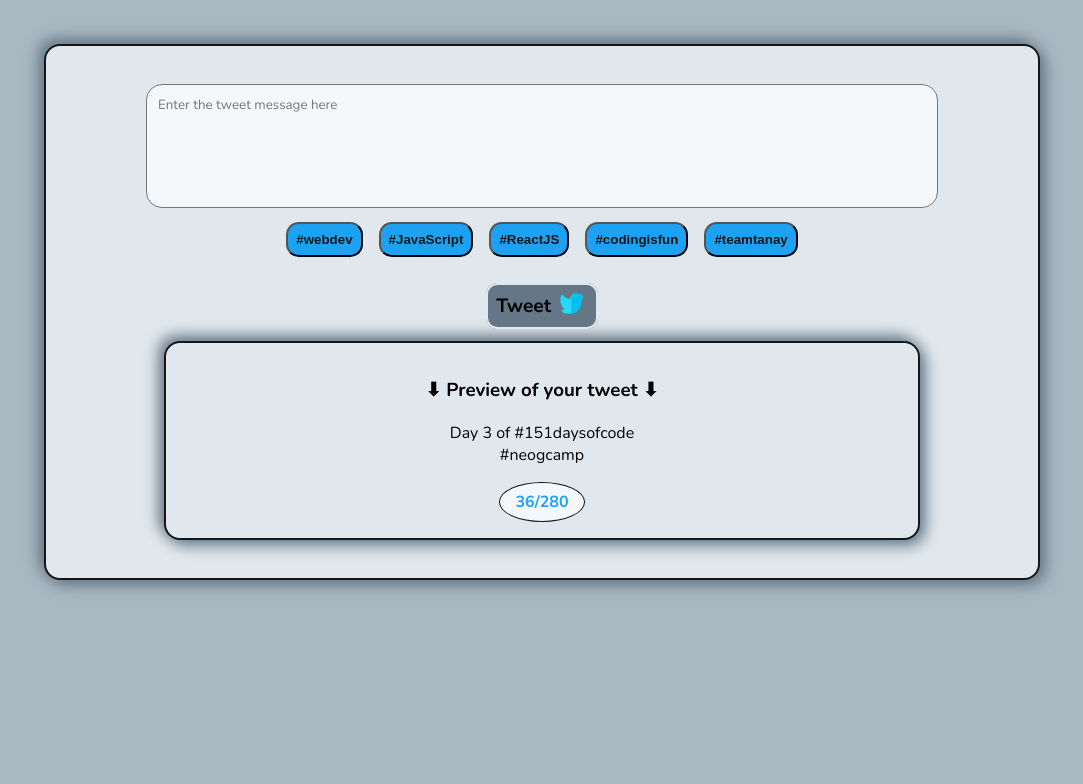
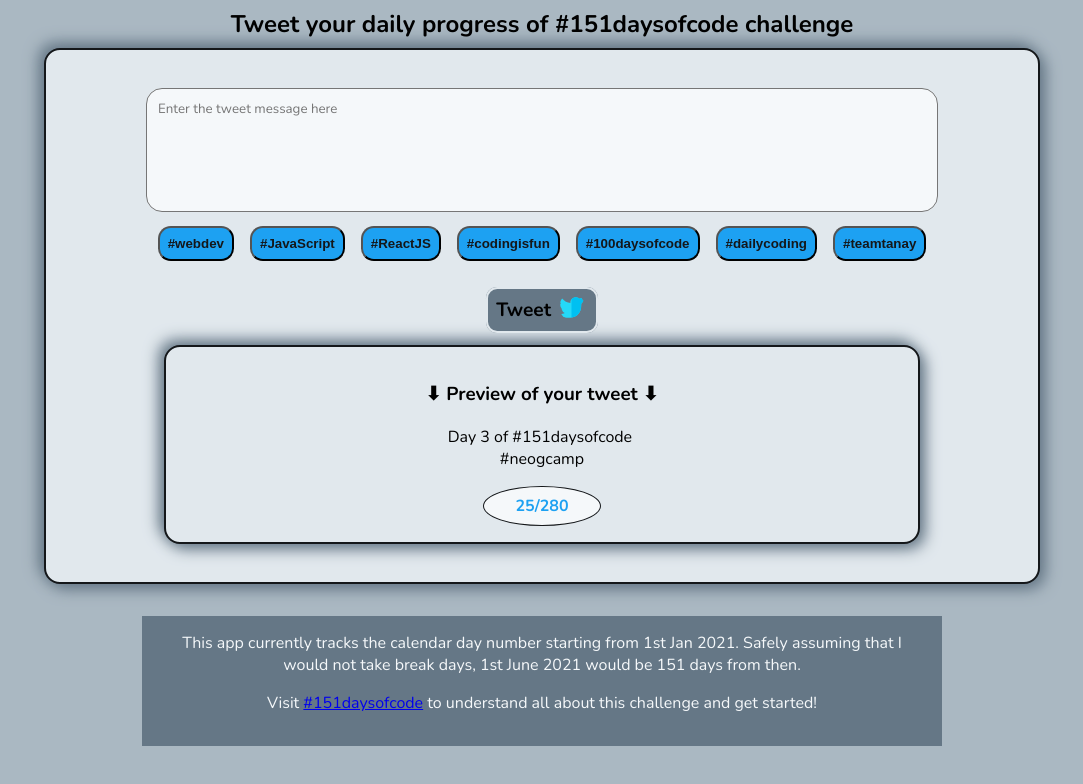
Before and after one commit to supminn/neog-151daysofcode, a React (Create React App) app: page / in a window 1280 px wide. Shown: the top 784 px of the page, without its empty margins (98-1181 px from the left). Built offline with nearby package versions, Linux system fonts and the light colour scheme.

Commit message:
fix: added para to tags

```diff
--- a/public/index.html
+++ b/public/index.html
@@ -39,5 +39,9 @@
       To begin the development, run `npm start` or `yarn start`.
       To create a production bundle, use `npm run build` or `yarn build`.
     -->
+    <footer>
+      <p>This app currently tracks the calendar day number starting from 1st Jan 2021. Safely assuming that I would not take break days, 1st June 2021 would be 151 days from then.</p>
+      <p>Visit <a href="https://151daysofcode.netlify.app/" target="_blank" rel="noreferrer">#151daysofcode</a> to understand all about this challenge and get started!</p>
+    </footer>
   </body>
 </html>
--- a/src/App.css
+++ b/src/App.css
@@ -10,11 +10,20 @@
   --warn: #d32406;
 }
 
-.App {
+body {
   text-align: center;
   font-family: 'Nunito', sans-serif;
   background-color: var(--lightGrey);
-  height: 100vh;
+  height: 100%;
+}
+
+h2{
+  margin-block-start: 0.5rem;
+  margin-block-end: 0.5rem;
+}
+
+p{
+  margin-block-start: 0;
 }
 
 .data-section{
@@ -99,14 +108,13 @@ img{
 
 .txt-output{
   font-family: inherit;
-  width: 100;
-  word-wrap: break-word;
   overflow: auto;
+  margin-block-end: 0;
 }
 
 .limit-tweet{
   margin: auto;
-  max-width: 10%;
+  max-width: 8vw;
   padding: 0.5rem 0.4rem;
   border-radius: 50%;
   border: 1px solid var(--black);
@@ -114,7 +122,11 @@ img{
   background-color: var(--lightestGrey);
 }
 
-
+.btn-section{
+  /* border: 1px solid black; */
+  max-width: 85%;
+  margin: auto;
+}
 .txt-output::-webkit-scrollbar {
   height: 0.5rem;
 }
@@ -136,3 +148,17 @@ img{
   background: rgba(101, 119, 134, 0.7);
   cursor: grab;
 }
+
+footer{
+  max-width: 60%;
+  margin: 2rem auto;
+  padding: 1rem;
+  background-color: var(--darkGrey);
+  color: var(--lightestGrey);
+}
+
+@media only screen and (max-width:600px){
+  .limit-tweet{
+    max-width: 15vw;
+  }
+}
--- a/src/App.js
+++ b/src/App.js
@@ -5,12 +5,28 @@ import './App.css';
 let startDate = new Date("01/01/2021");
 let todayDate = new Date();
 let diffInDays = Math.ceil((todayDate.getTime() - startDate.getTime()) / (1000 * 3600 * 24));
-let maxTweetLen = 280;
+//Calculating maxDate
+// var dd = todayDate.getDate();
+// var mm = todayDate.getMonth()+1;
+//  if(dd<10){
+//         dd='0'+dd
+//     }
+//     if(mm<10){
+//         mm='0'+mm
+//     }
+// let maxDate = todayDate.getFullYear()+'-'+mm+'-'+dd;
+
 function App() {
-  const [tweetMessage, tweetMsgHandler] = useState(`Day ${diffInDays} of #151daysofcode`);
+  const [tweetMessage, tweetMsgHandler] = useState(`Day ${diffInDays} of #151daysofcode \n`);
   const [tweetTag, tweetTagHandler] = useState('\n#neogcamp');
-  const [tweetSize, tweetSizeHandler] = useState(36);
+  const [tweetSize, tweetSizeHandler] = useState(25);
 
+  // const startDateHandler = (event) =>{
+  //   console.log(event.target.value);
+  //   startDate = new Date(event.target.value);
+  //   diffInDays = Math.ceil((todayDate.getTime() - startDate.getTime()) / (1000 * 3600 * 24));
+  //   tweetMsgHandler(`Day ${diffInDays} of #151daysofcode`);
+  // }
 
   const msgHandler = (event) => {
     let msgTweet = `Day ${diffInDays} of #151daysofcode \n`;
@@ -21,7 +37,6 @@ function App() {
   }
 
   const tagHandler = (event) => {
-    // let msgTweet = tweetMessage;
     let msgTag = tweetTag;
     if(!msgTag.includes(event.target.innerText)){
       msgTag += ` ${event.target.innerText}`;
@@ -38,23 +53,30 @@ function App() {
 
   return (
     <div className="App">
-      <br/><br/>
+      <h2>Tweet your daily progress of #151daysofcode challenge</h2>
       <div className="data-section">
-        <br/>
-      <textarea className="txt-tweet" maxLength={maxTweetLen} placeholder="Enter the tweet message here" onChange={msgHandler}></textarea>
+        {/* <div>
+      Start date: <input type='date' value="2021-01-01" onChange={startDateHandler} min="2021-01-01" max={maxDate}></input>
+      </div> */}
       <br/>
+      <textarea className="txt-tweet" placeholder="Enter the tweet message here" onChange={msgHandler}></textarea>
+      <br/>
+      <div className='btn-section'>
       <button className="btn-tag" type="button" onClick={tagHandler}>#webdev</button>
       <button className="btn-tag" type="button" onClick={tagHandler}>#JavaScript</button>
       <button className="btn-tag" type="button" onClick={tagHandler}>#ReactJS</button>
       <button className="btn-tag" type="button" onClick={tagHandler}>#codingisfun</button>
+      <button className="btn-tag" type="button" onClick={tagHandler}>#100daysofcode</button>
+      <button className="btn-tag" type="button" onClick={tagHandler}>#dailycoding</button>
       <button className="btn-tag" type="button" onClick={tagHandler}>#teamtanay</button>
-      <br/><br/>
+      </div>
+      <br/>
       <span className="btn-tweet" onClick={tweetHandler}>Tweet <img src="twitter.svg" alt="Tweet"/></span>
       <br/><br/>
       <div className="data-section">
       <h3>⬇ Preview of your tweet ⬇</h3>
-      <pre className="txt-output">{tweetMessage}
-      {tweetTag}</pre>
+      <pre className="txt-output">{tweetMessage}</pre>
+      <p>{tweetTag}</p>
       <h4 className="limit-tweet">{tweetSize}/280</h4>
       </div>
       <br/>
```
Also changed, not shown: 1 other file (tests, documents, lock files or other folders).
